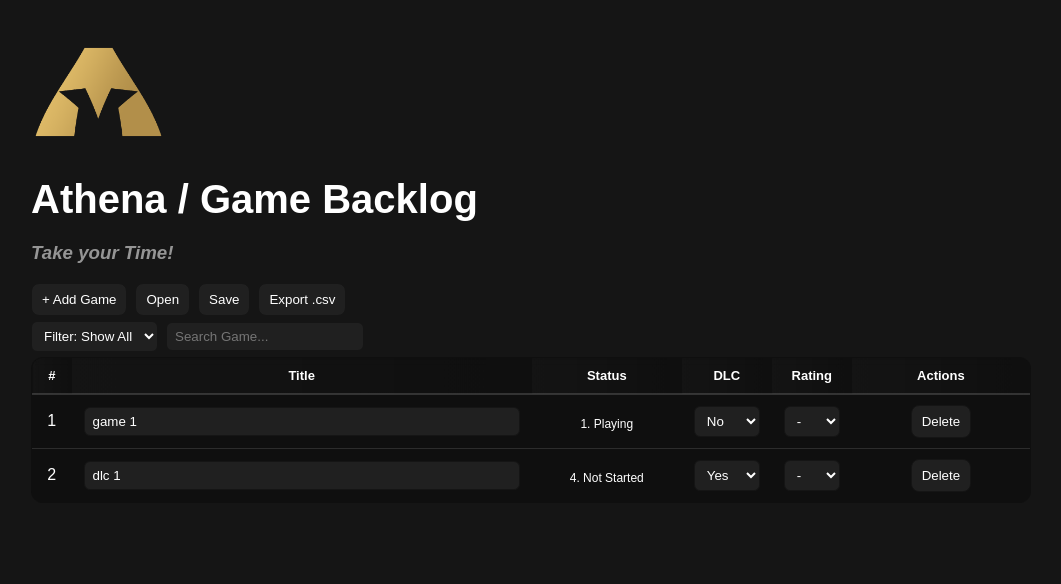
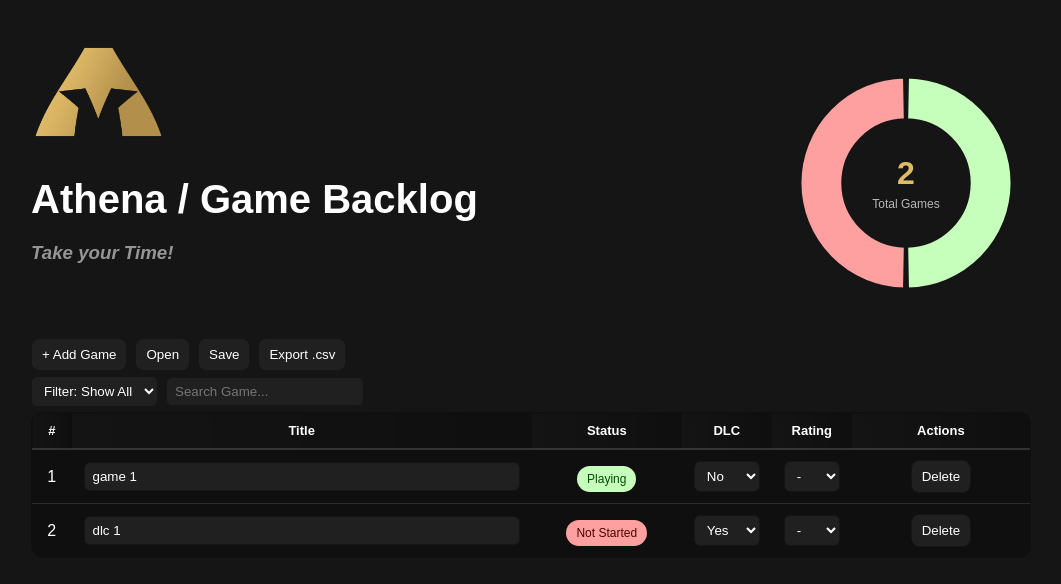
Before and after one commit to DrMelon1/Athena, a plain HTML site: page src/backlogs/game_backlog.html in a window 1280 px wide. Shown: the whole page, without its empty margins (109-1170 px from the left). Drawn offline with nearby package versions, Linux system fonts and the light colour scheme.

Commit message:
Added Pie Chart to Game Backlog
- Added a Pie Chart to the Game Backlog Page which shows the Total Amount of Games in the List and the percentage of every State (for example 15% on not started)
- Percentages are seen by hovering over the chart pieces (tooltips!)
- functionality mostly complete in this commit
- bugs should be fixed but could still have more
- leftovers from previous tests might still be around and will get cleared out in the future
- no fancy animations (yet?)

```diff
--- a/src/backlogs/game_backlog.html
+++ b/src/backlogs/game_backlog.html
@@ -9,14 +9,31 @@
 </head>
 <body>
 
+    <script src="https://cdn.jsdelivr.net/npm/chart.js"></script>
+
     <div class="container">
+        <div class="header_section">
+            <div class="header_left">
 
-        <img src="../images/AthenaV2.png" alt="Athena Logo" style="width: 135px; height: auto;" />
+                <img src="../images/AthenaV2.png" alt="Athena Logo" style="width: 135px; height: auto;" />
 
-        <h1 class="backlog_link">
-            <a href="../../index.html">Athena</a> / Game Backlog
-        </h1>
-        <h3><i>Take your Time!</i></h3>
+
+                <h1 class="backlog_link">
+                    <a href="../../index.html">Athena</a> / Game Backlog
+                </h1>
+                <h3><i>Take your Time!</i></h3>
+
+            </div>
+            <div class="chart_container">
+                <div class="chart_wrapper">
+                    <canvas id="statusChart"></canvas>
+                    <div class="chart_center">
+                        <span class="chart_total">0</span>
+                        <span class="chart_label">Total Games</span>
+                    </div>
+                </div>
+            </div>
+        </div>
 
         <div class="controls">
             <button id="addGameButton">+ Add Game</button>
--- a/src/scripts/game_script.js
+++ b/src/scripts/game_script.js
@@ -1,6 +1,6 @@
 const demoData = [
-    { title: "game 1", status: "1. Playing", dlc: "No", rating: "-"},
-    { title: "dlc 1", status: "4. Not Started", dlc: "Yes", rating: "-"},
+    { title: "game 1", status: "Playing", dlc: "No", rating: "-"},
+    { title: "dlc 1", status: "Not Started", dlc: "Yes", rating: "-"},
 ];
 
 const statusOrder = {
@@ -10,6 +10,115 @@ const statusOrder = {
     "Not Started": 4,
     "Finished": 5
 };
+
+const statusColors = {
+    "Playing": "#c6ffbc",
+    "On-Hold": "#ffea8e",
+    "On-Going": "#f0ceff",
+    "Not Started": "#ffa0a0",
+    "Finished": "#a1d6ff"
+}
+
+let statusChart = null;
+
+function countGamesByStatus() {
+    const counts = {
+    "Playing": 0,
+    "On-Hold": 0,
+    "On-Going": 0,
+    "Not Started": 0,
+    "Finished": 0
+    };
+
+    games.forEach(game => {
+        const status = game.status;
+        if(status && counts.hasOwnProperty(status)) {
+            counts[status]++;
+        }
+    });
+
+    return counts;
+}
+
+function updatePieChart() {
+    const counts = countGamesByStatus();
+    const ctx = document.getElementById("statusChart");
+    if(!ctx) return;
+
+    const chartContext = ctx.getContext("2d");
+    if(!chartContext) return;
+
+    const totalGames = games.length;
+
+    const chartTotalElement = document.querySelector(".chart_total");
+    if(chartTotalElement) {
+        chartTotalElement.textContent = totalGames;
+    }
+
+    const labels = [];
+    const data = [];
+    const bgColors = [];
+
+    Object.entries(counts).forEach(([status, count]) => {
+        if(count > 0) {
+            labels.push(status);
+            data.push(count);
+            bgColors.push(statusColors[status]);
+        }
+    });
+
+
+    if(statusChart) {
+
+        statusChart.destroy();
+        statusChart = null;
+    }
+
+    const currentTotalForChart = totalGames;
+
+    statusChart = new Chart(chartContext, {
+        type: "doughnut",
+        data: {
+            labels: labels,
+            datasets: [{
+                data: data,
+                backgroundColor: bgColors,
+                borderColor: "#151515",
+                borderWidth: 2,
+                hoverOffset: 15,
+                spacing: 2
+            }]
+        },
+
+        options: {
+            responsive: true,
+            maintainAspectRatio: true,
+            cutout: "60%",
+            radius: "85%",
+            plugins: {
+                legend: {display: false},
+                tooltip: {
+                    callbacks: {
+                        label: function(context) {
+                            const label = context.label || "";
+                            const value = context.raw || 0;
+                            if(currentTotalForChart === 0) return `${value} (0%)`;
+                            const percentage = Math.round((value / totalGames) * 100);
+                            return `${value} (${percentage}%)`;
+                        }
+                    },
+                    backgroundColor: "#151515",
+                    titleColor: "#dfbb68",
+                    bodyColor: "#ffffff",
+                    borderColor: "#dfbb68",
+                    borderWidth: 1
+                }
+            }
+        }
+    });
+
+    statusChart.totalGames = totalGames;
+}
 
 let games = loadFromStorage() || demoData.slice();
 
@@ -81,6 +190,7 @@ function renderTable(){
 
     });
 
+    updatePieChart();
     attachListeners();
 
 }
@@ -389,5 +499,3 @@ function escapeHtml(s){
 
 document.getElementById("inputSearch").value = "";
 renderTable();
-
-console.log("script.js run complete");
--- a/src/styles.css
+++ b/src/styles.css
@@ -256,5 +256,61 @@ td select {
 
 }
 
+.header_section {
+    display: flex;
+    justify-content: space-between;
+    align-items: flex-start;
+    gap: 30px;
+    margin-bottom: 30px;
+}
+
+.header_left {
+    flex: 1;
+}
+
+.chart_container {
+    width: 250px;
+    height: 250px;
+    position: relative;
+    margin-top: 20px;
+}
+
+.chart_container canvas {
+    position: relative;
+    z-index: 2;
+}
+
+.chart_wrapper {
+    width: 100%;
+    height: 100%;
+    position: relative;
+}
+
+.chart_center {
+    position: absolute;
+    top: 50%;
+    left: 50%;
+    transform: translate(-50%, -50%);
+    text-align: center;
+    z-index: 1;
+    pointer-events: none;
+}
+
+.chart_total {
+    display: block;
+    font-size: 32px;
+    font-weight: bold;
+    color: #dfbb68;
+}
+
+.chart_label {
+    display: block;
+    font-size: 12px;
+    color: rgba(255,255,255,0.7);
+    margin-top: 5px;
+    white-space: nowrap;
+}
+
+
 
 /* sort and add comments later on */
```
